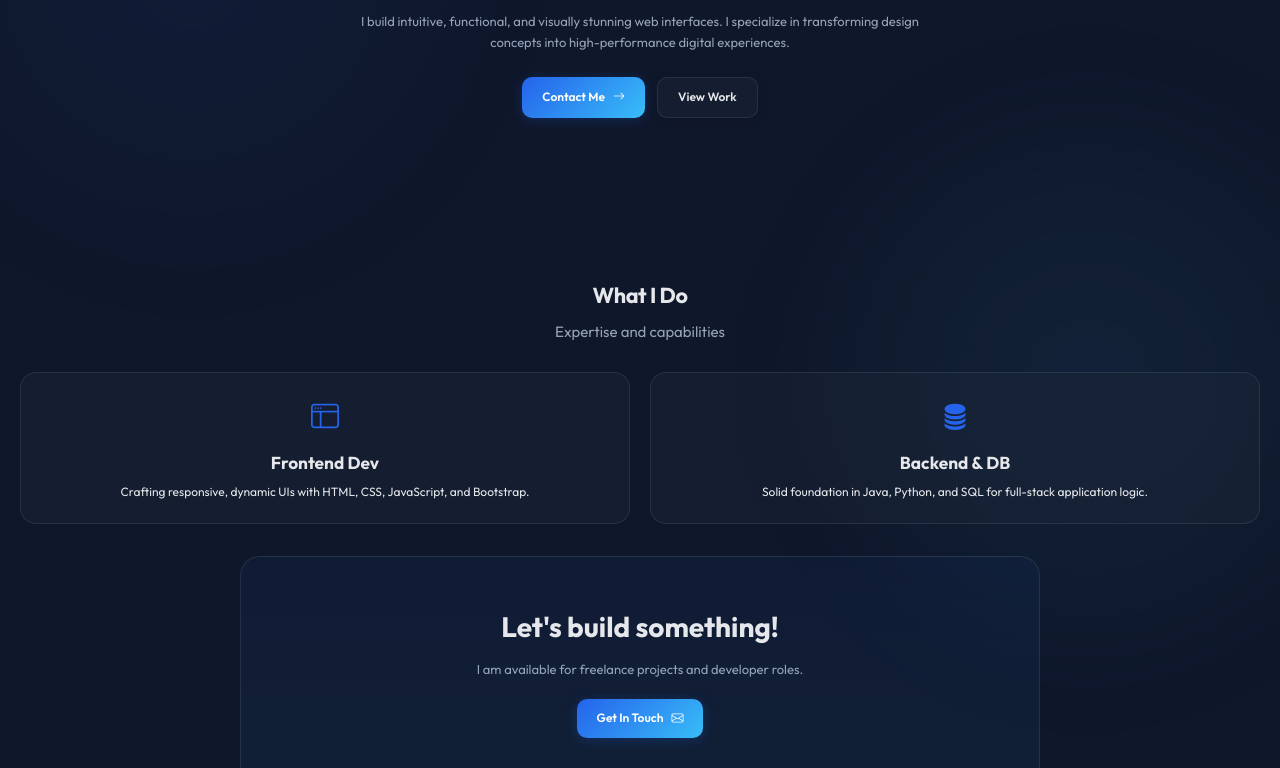
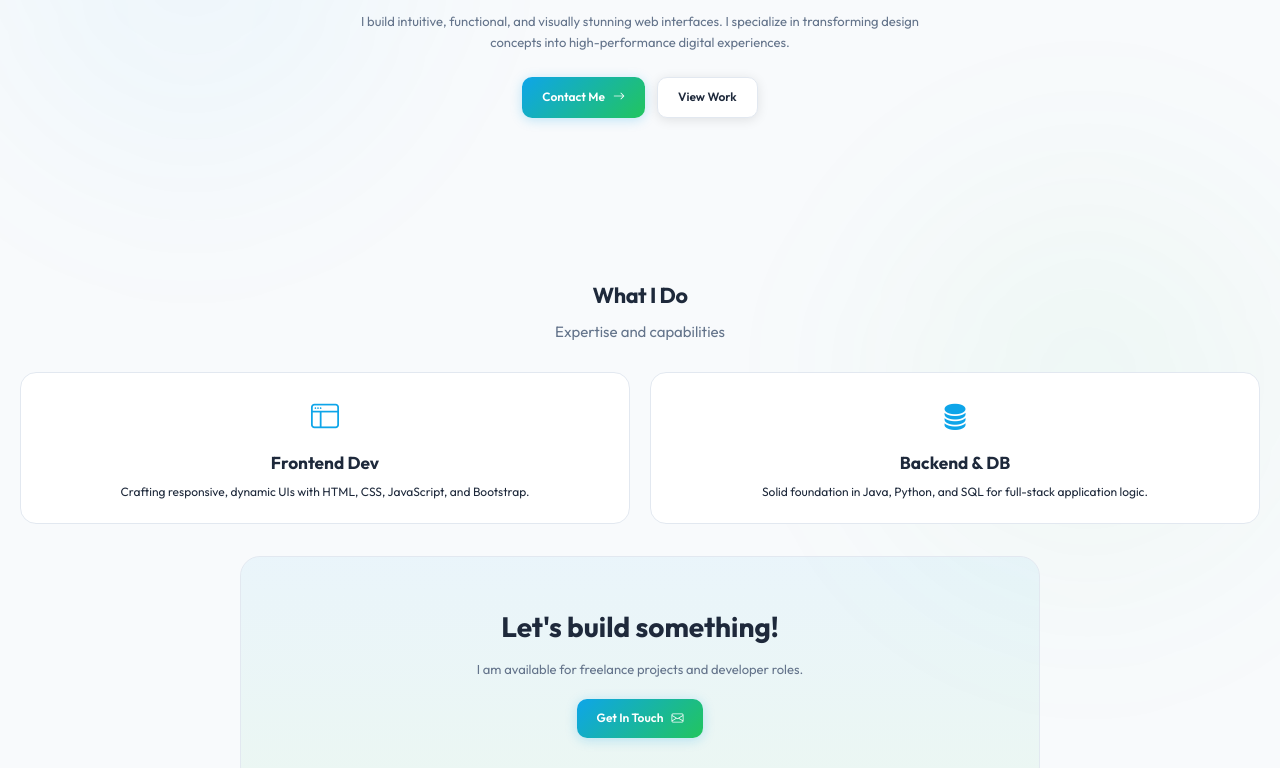
Before and after one commit to Vijayalaxmi45-ai/My-portfillo, a website: page public/index.html in a window 1280 px wide. Shown: the part 228-996 px from the top of the page. Drawn offline with nearby package versions, Linux system fonts and the light colour scheme.

Commit message:
Finalized professional light theme: swapped :root for Slate/Blue/Green palette and set as default

```diff
--- a/public/css/style.css
+++ b/public/css/style.css
@@ -3,21 +3,21 @@
 
 :root {
   /* Professional color palette */
-  --primary: #2563eb;
-  --primary-rgb: 37, 99, 235;
-  --secondary: #38bdf8;
-  --secondary-rgb: 56, 189, 248;
-  --bg: #0f172a;
-  --bg-secondary: #1e293b;
-  --card-bg: rgba(30, 41, 59, 0.4);
-  --glass-border: rgba(148, 163, 184, 0.15);
-  --text: #e5e7eb;
-  --text-dim: #94a3b8;
-  --accent-gradient: linear-gradient(135deg, #2563eb, #38bdf8);
-  --secondary-gradient: linear-gradient(135deg, #38bdf8, #0ea5e9);
-  --nav-bg: rgba(15, 23, 42, 0.94);
-  --shadow: 0 4px 20px rgba(0, 0, 0, 0.4);
-  --shadow-hover: 0 12px 36px rgba(0, 0, 0, 0.6);
+  --primary: #0ea5e9;
+  --primary-rgb: 14, 165, 233;
+  --secondary: #22c55e;
+  --secondary-rgb: 34, 197, 94;
+  --bg: #f8fafc;
+  --bg-secondary: #f1f5f9;
+  --card-bg: #ffffff;
+  --glass-border: #e2e8f0;
+  --text: #1e293b;
+  --text-dim: #64748b;
+  --accent-gradient: linear-gradient(135deg, #0ea5e9, #22c55e);
+  --secondary-gradient: linear-gradient(135deg, #22c55e, #10b981);
+  --nav-bg: rgba(248, 250, 252, 0.94);
+  --shadow: 0 4px 12px rgba(15, 23, 42, 0.08);
+  --shadow-hover: 0 10px 24px rgba(15, 23, 42, 0.12);
   /* Typography */
   --text-base: 0.8125rem;
   --text-sm: 0.75rem;
@@ -29,16 +29,28 @@
   --logo-font: 1.05rem;
 }
 
+[data-theme="dark"] {
+  --bg: #0f172a;
+  --bg-secondary: #1e293b;
+  --card-bg: rgba(30, 41, 59, 0.4);
+  --glass-border: rgba(148, 163, 184, 0.15);
+  --text: #e5e7eb;
+  --text-dim: #94a3b8;
+  --nav-bg: rgba(15, 23, 42, 0.94);
+  --shadow: 0 4px 20px rgba(0, 0, 0, 0.4);
+  --shadow-hover: 0 12px 36px rgba(0, 0, 0, 0.6);
+}
+
 [data-theme="light"] {
-  --bg: #f5f5f7;
-  --bg-secondary: #ffffff;
-  --card-bg: rgba(0, 0, 0, 0.04);
-  --glass-border: rgba(0, 0, 0, 0.08);
-  --text: #1a1a1a;
-  --text-dim: #4b5563;
-  --nav-bg: rgba(255, 255, 255, 0.95);
-  --shadow: 0 4px 16px rgba(0, 0, 0, 0.08);
-  --shadow-hover: 0 8px 24px rgba(0, 0, 0, 0.12);
+  --bg: #f8fafc;
+  --bg-secondary: #f1f5f9;
+  --card-bg: #ffffff;
+  --glass-border: #e2e8f0;
+  --text: #1e293b;
+  --text-dim: #64748b;
+  --nav-bg: rgba(248, 250, 252, 0.94);
+  --shadow: 0 4px 12px rgba(15, 23, 42, 0.08);
+  --shadow-hover: 0 10px 24px rgba(15, 23, 42, 0.12);
 }
 
 * {
@@ -1036,14 +1048,14 @@ footer {
   width: 50vw;
   height: 50vw;
   border-radius: 50%;
-  background: radial-gradient(circle, rgba(var(--primary-rgb), 0.08) 0%, transparent 70%);
+  background: radial-gradient(circle, rgba(var(--primary-rgb), 0.05) 0%, transparent 70%);
   z-index: -1;
   filter: blur(60px);
   pointer-events: none;
 }
 
 .bloom-1 { top: -10vw; left: -10vw; }
-.bloom-2 { bottom: -10vw; right: -10vw; background: radial-gradient(circle, rgba(var(--secondary-rgb), 0.08) 0%, transparent 70%); }
+.bloom-2 { bottom: -10vw; right: -10vw; background: radial-gradient(circle, rgba(var(--secondary-rgb), 0.05) 0%, transparent 70%); }
 
 /* ----- Responsive ----- */
 @media (max-width: 1200px) {
--- a/public/index.html
+++ b/public/index.html
@@ -1,5 +1,5 @@
 <!DOCTYPE html>
-<html lang="en" data-theme="dark">
+<html lang="en" data-theme="light">
 
 <head>
   <meta charset="UTF-8">
@@ -107,7 +107,7 @@
       localStorage.setItem('theme', newTheme);
     }
     themeBtn.addEventListener('click', toggleTheme);
-    const savedTheme = localStorage.getItem('theme') || 'dark';
+    const savedTheme = localStorage.getItem('theme') || 'light';
     html.setAttribute('data-theme', savedTheme);
     icon.className = savedTheme === 'dark' ? 'bi bi-sun-fill' : 'bi bi-moon-fill';
 
```
Also changed, not shown: public/about_me.html (+2 -2 lines), public/cerificates.html (+2 -2 lines), public/contact.html (+2 -2 lines), public/homepage.html (+2 -2 lines), public/my_projects.html (+50 -27 lines), public/img/Airline.png (added), public/img/home-design-home.png, public/img/recipeProject.png, 1 other file.
